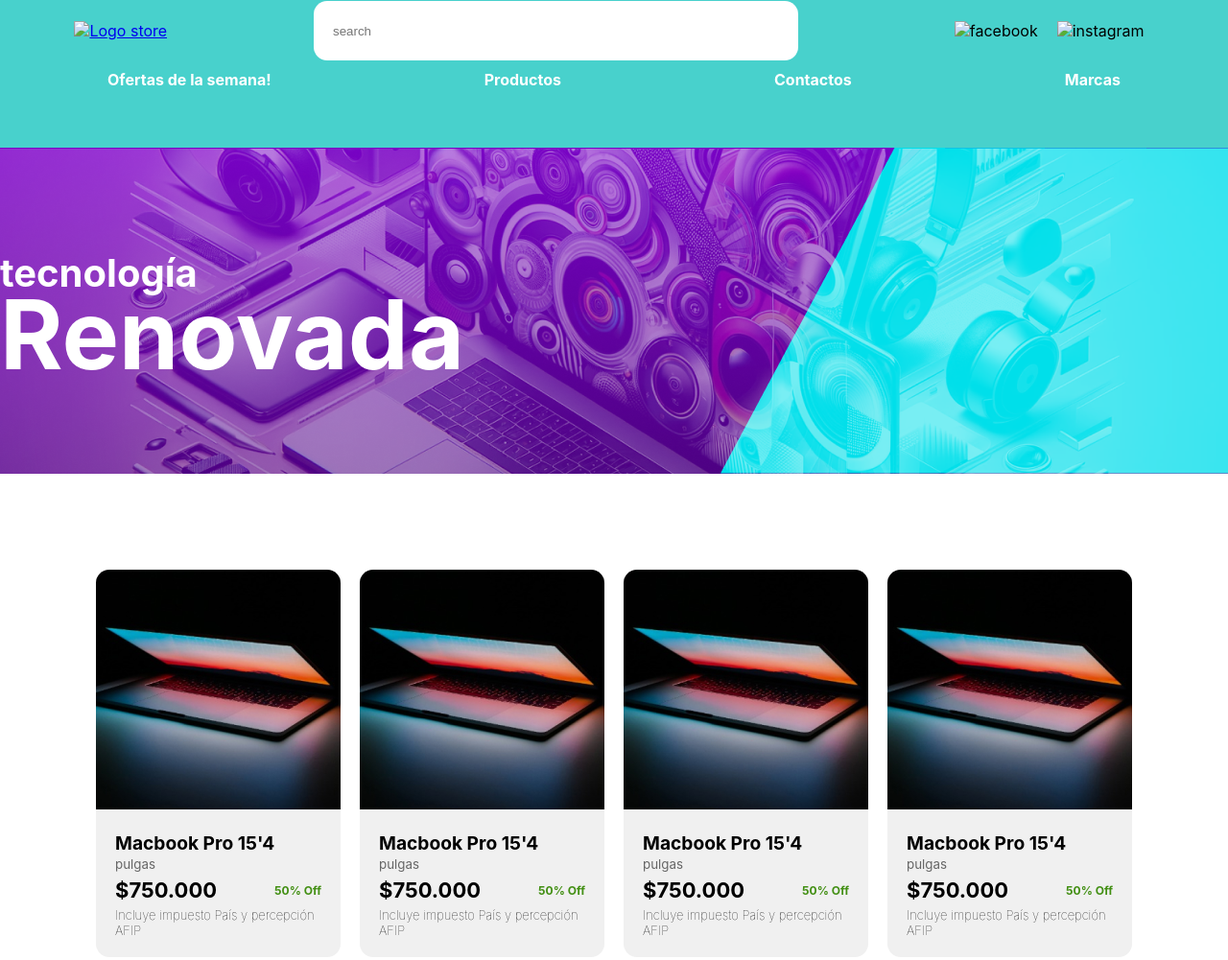
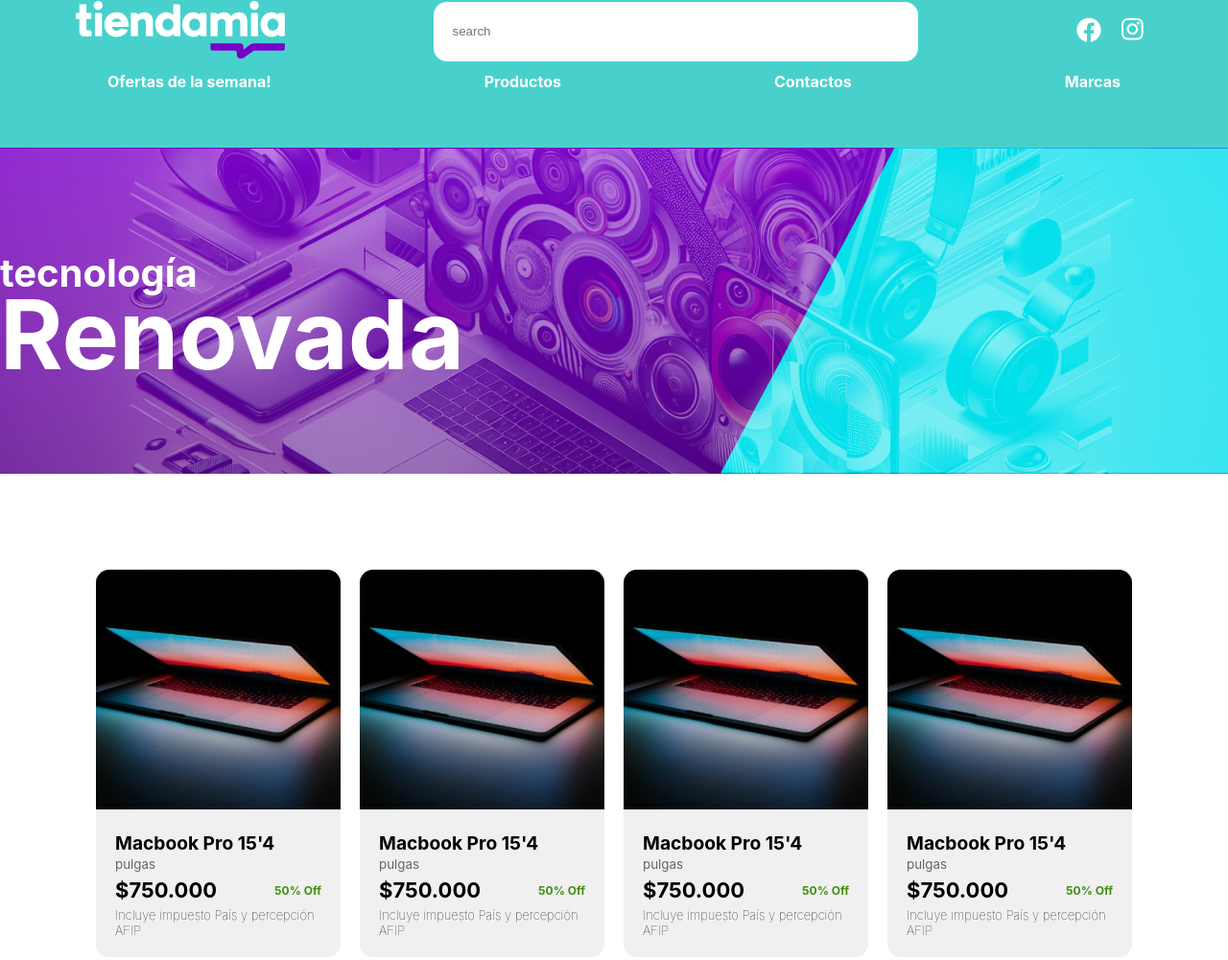
Before and after one commit to aaronjusca/holabebe, a plain HTML site: page index.html in a window 1280 px wide. Shown: the top 1001 px of the page at 96% size. Drawn offline with Linux system fonts and the light colour scheme.

Commit message:
Update index.html

```diff
--- a/index.html
+++ b/index.html
@@ -14,7 +14,7 @@
 <body>
     <header>
         <div class="search">
-          <div class="logo"><a href="./index.html"><img src="../assets/tiendamia-logo.svg" alt="Logo store" width="218"></a></div>
+          <div class="logo"><a href="./index.html"><img src="tiendamia-logo.svg" alt="Logo store" width="218"></a></div>
           <div class="form">
             <form>
               <input type="text" placeholder="search">
@@ -22,8 +22,8 @@
           </div>
           <div class="social">
             <ul>
-              <li><img src="../assets/facebook.png" alt="facebook"></li>
-              <li><img src="../assets/instagram.png" alt="instagram"></li>
+              <li><img src="facebook.png" alt="facebook"></li>
+              <li><img src="instagram.png" alt="instagram"></li>
             </ul>
           </div>
         </div>
```
